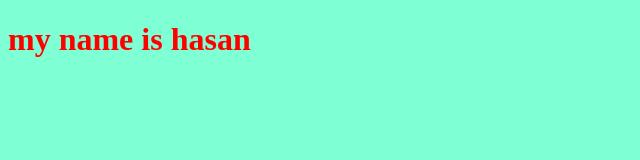
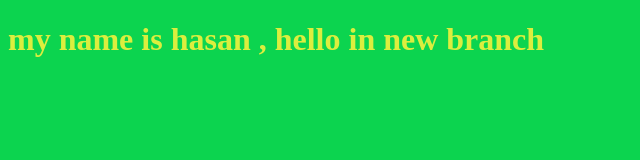
Before and after one commit to HasanBZU/MyFirstProject, a plain HTML site: page index.html in a window 1280 px wide. Shown: the whole page, without its empty margins (0-640 px from the left). Drawn offline with Linux system fonts and the light colour scheme.

Commit message:
change files in new branch

```diff
--- a/hasan.js
+++ b/hasan.js
@@ -1 +1 @@
-alert("hi my name is hasan");
+alert("hi my name is hasan , i am learn git and git hub");
--- a/index.html
+++ b/index.html
@@ -8,7 +8,7 @@
 </head>
 <body>
 
-    <h1> my name is hasan</h1>
+    <h1> my name is hasan , hello in new branch</h1>
     <script src="hasan.js"></script>
 </body>
 </html>
--- a/style.css
+++ b/style.css
@@ -1,8 +1,8 @@
 h1{
 
-    color: red;
+    color: rgb(220, 238, 62);
 
 }
 body{
-    background-color: aquamarine;
+    background-color: rgb(12, 212, 79);
 }
```
